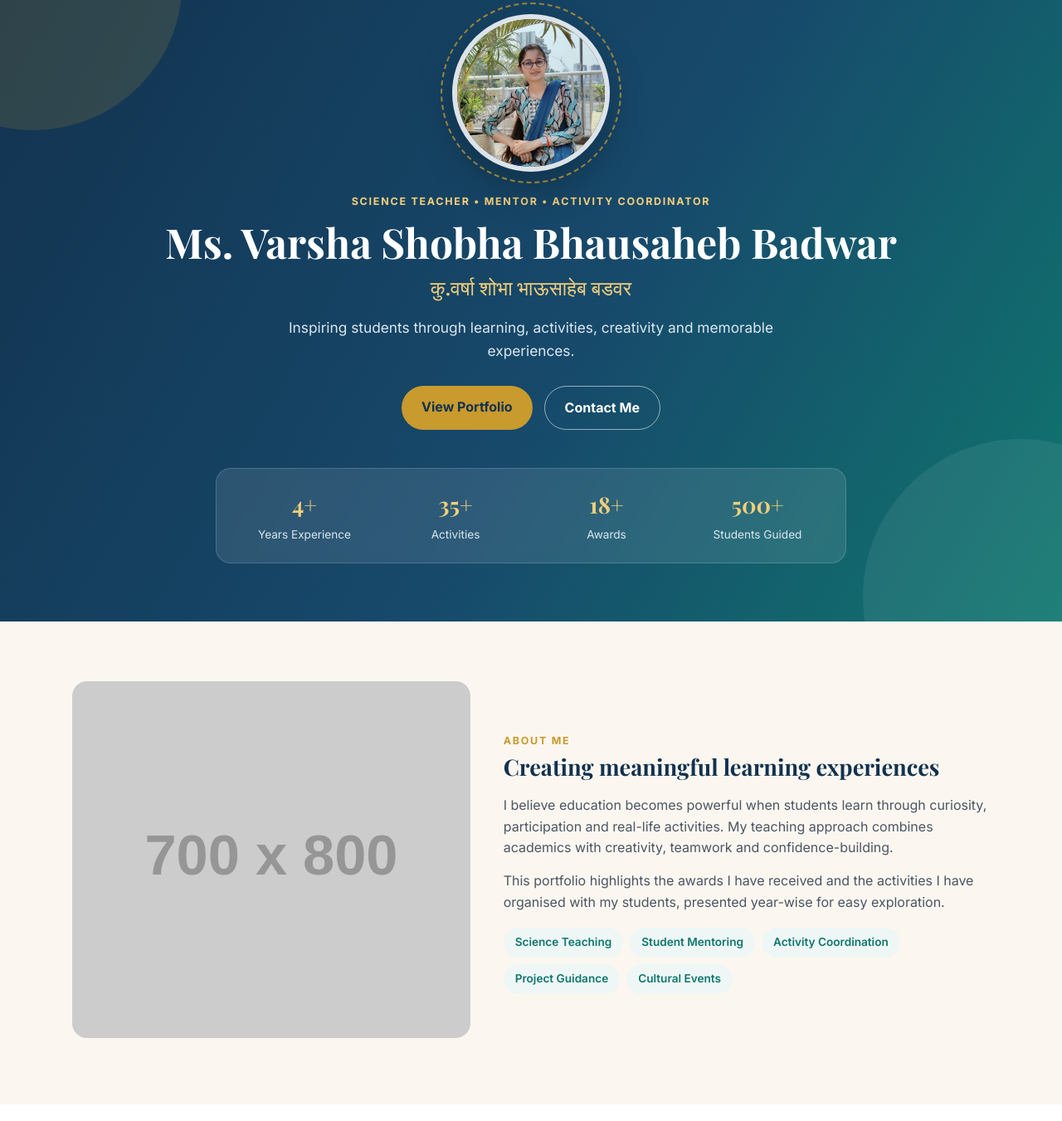
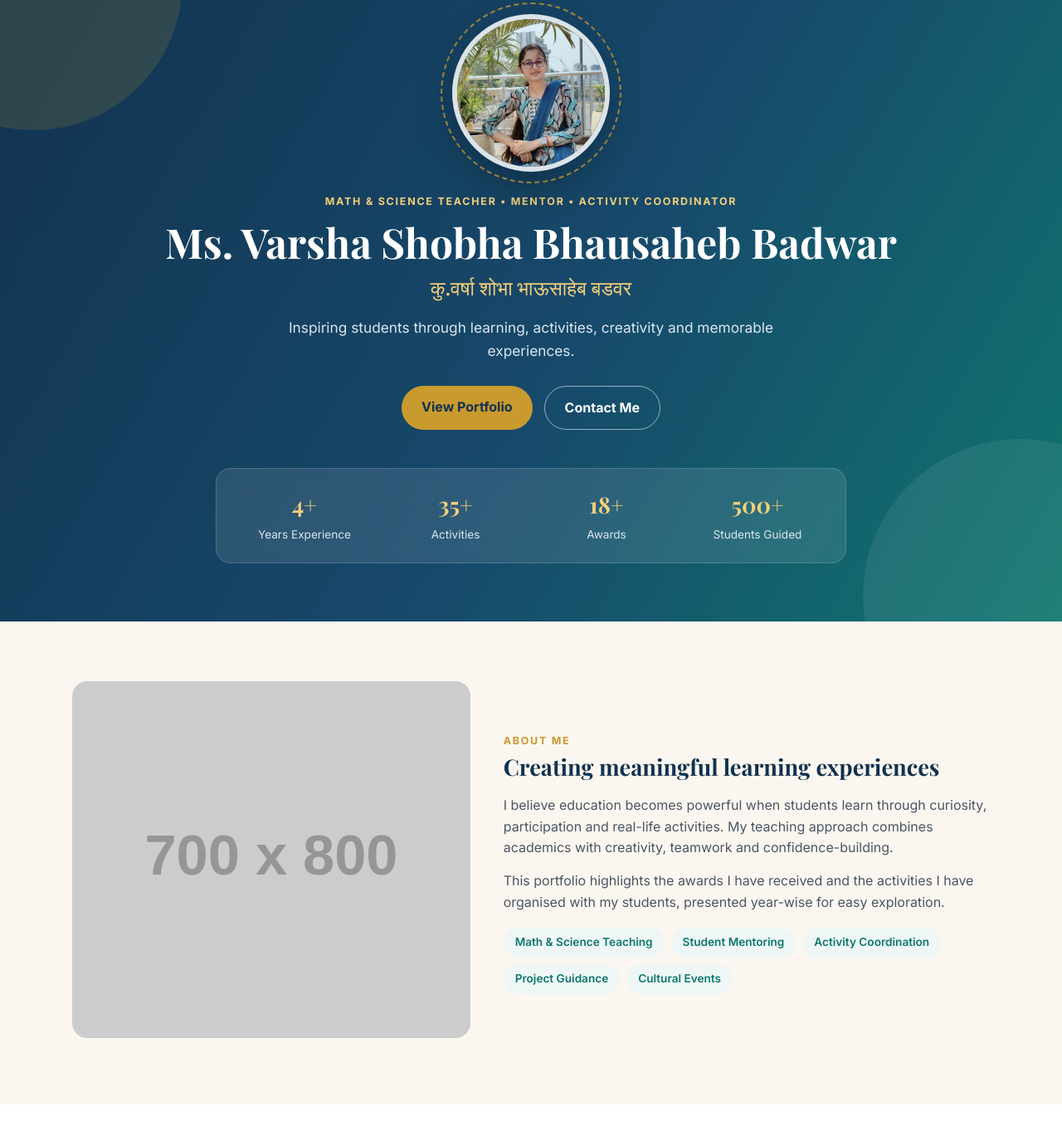
Before and after one commit to varshabbadwar/varshabbadwar.github.io, a plain HTML site: page index.html in a window 1280 px wide. Shown: the part 171-1522 px from the top of the page at 83% size. Drawn offline with nearby package versions, Linux system fonts and the light colour scheme; placeholder pictures from the web are drawn by us.

Commit message:
updated file

```diff
--- a/index.html
+++ b/index.html
@@ -744,7 +744,7 @@ footer {
     </div>
 
     <div class="eyebrow hero-eyebrow">
-      Science Teacher • Mentor • Activity Coordinator
+      Math & Science Teacher • Mentor • Activity Coordinator
     </div>
 
     <h1 class="hero-name" translate="no">
@@ -811,7 +811,7 @@ footer {
       </p>
 
       <div class="tags">
-        <span class="tag">Science Teaching</span>
+        <span class="tag">Math & Science Teaching</span>
         <span class="tag">Student Mentoring</span>
         <span class="tag">Activity Coordination</span>
         <span class="tag">Project Guidance</span>
```
